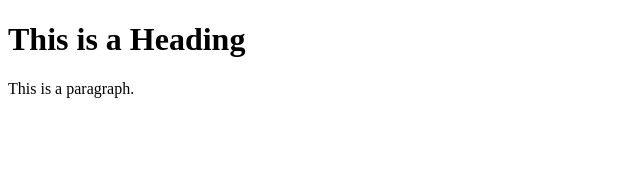
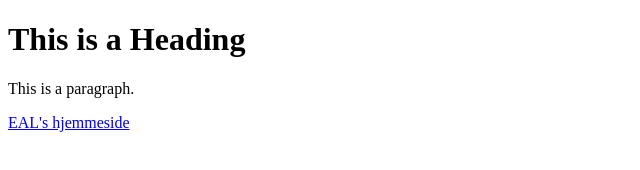
Before and after one commit to ChristineBruun/-, a plain HTML site: page index.html in a window 1280 px wide. Shown: the whole page, without its empty margins (0-640 px from the left). Drawn offline with Linux system fonts and the light colour scheme.

Commit message:
Update index.html
Added a link

```diff
--- a/index.html
+++ b/index.html
@@ -7,6 +7,7 @@
 <body>
   <h1>This is a Heading</h1>
   <p>This is a paragraph.</p>
+  <a href="http://www.eal.dk/" target="_blank">EAL's hjemmeside</a>
 </body>
 
 </html>
```
